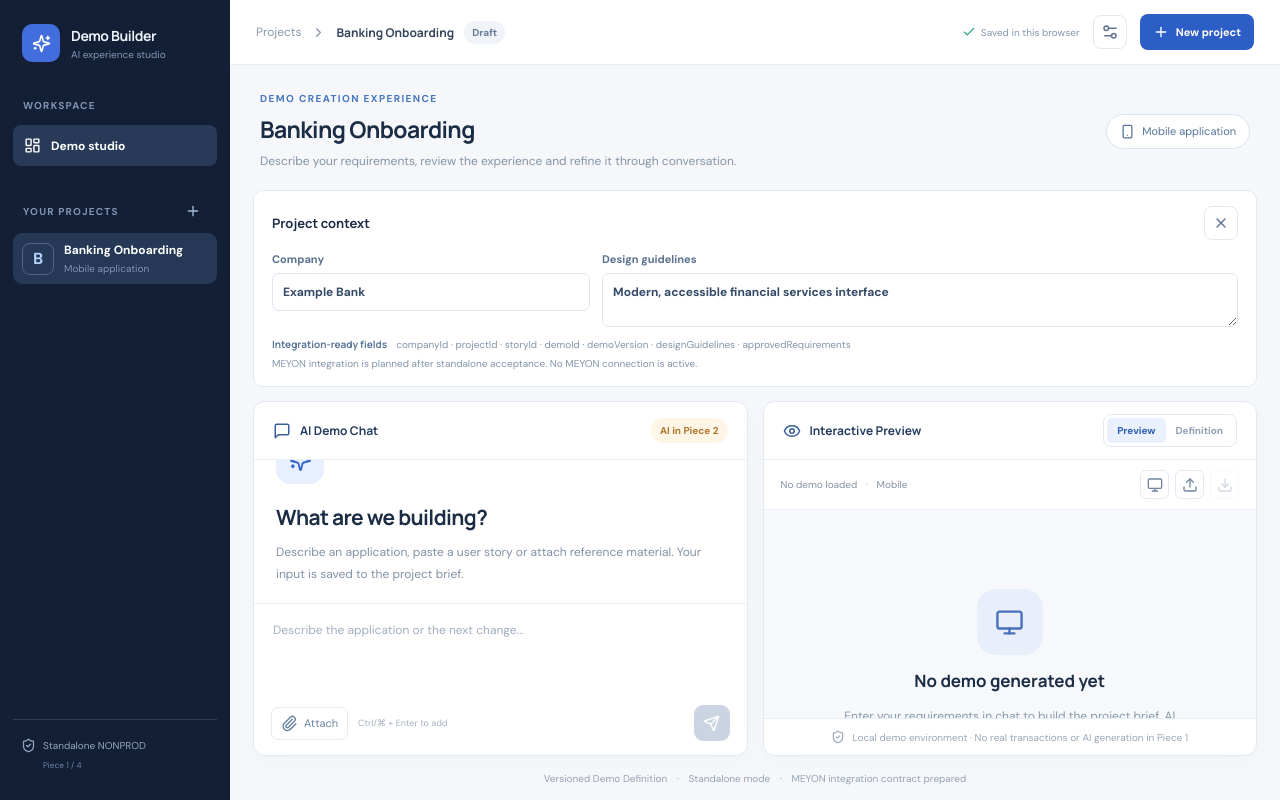
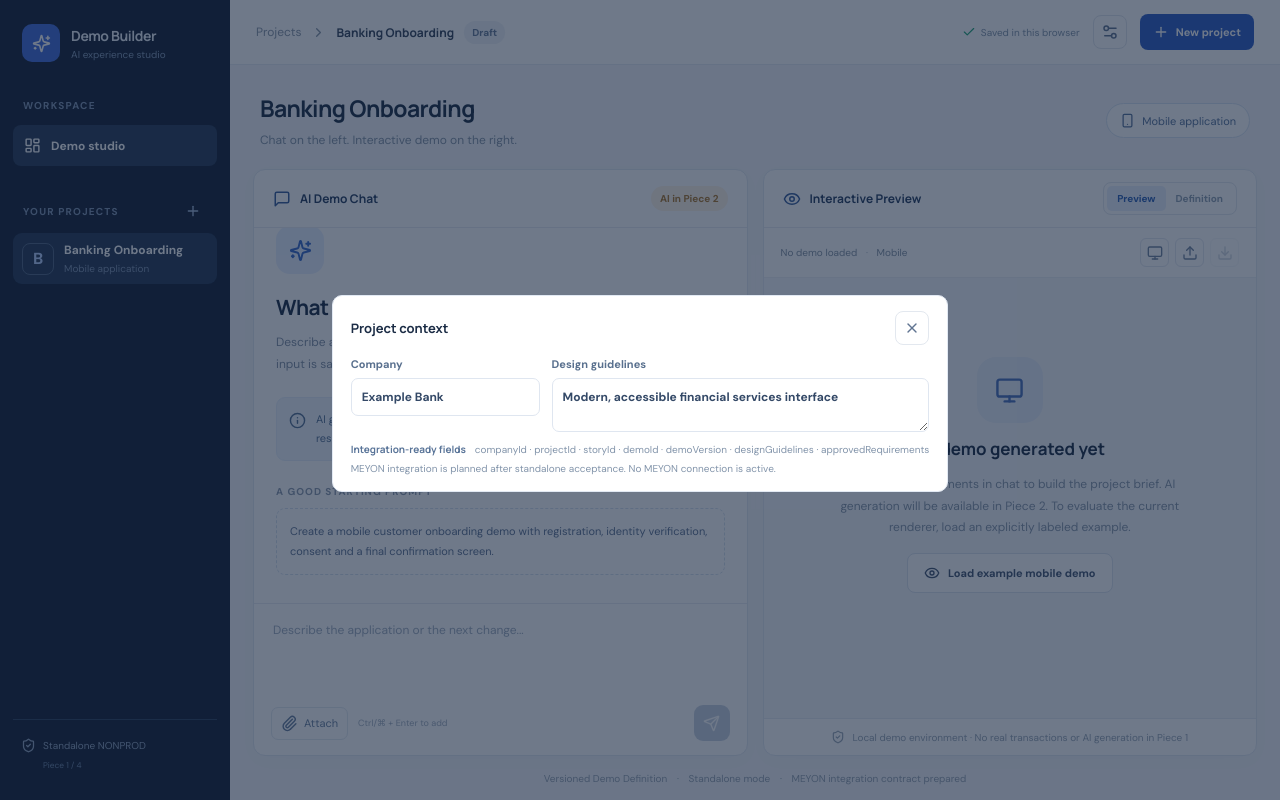
Before and after one commit to dineshsundr24-prog/demo-builder, a React (Vite) app: page / in a window 1280 px wide. Both pictures are taken after a click on the button 1109 px from the left and 32 px from the top of the page. Built offline with nearby package versions, Linux system fonts and the light colour scheme.

Commit message:
fix: move project settings to modal and reclaim demo workspace height

```diff
--- a/src/main.tsx
+++ b/src/main.tsx
@@ -55,8 +55,8 @@ function App(){
  <div className="studio-side-footer"><ShieldCheck size={15}/>Standalone NONPROD <small>Piece 1 / 4</small></div>
  </aside>
  <main className="studio-main"><header className="studio-header"><div className="studio-breadcrumb"><span>Projects</span><ChevronRight size={15}/><strong>{project.name}</strong><span className="studio-status">Draft</span></div><div className="studio-header-actions"><span className="local-label"><Check size={14}/>Saved in this browser</span><button className="studio-icon" title="Project settings" onClick={()=>setDetails(v=>!v)}><Settings2 size={18}/></button><button className="studio-button" onClick={()=>setCreateOpen(true)}><Plus size={16}/>New project</button></div></header>
- <div className="studio-heading"><div><div className="studio-kicker">DEMO CREATION EXPERIENCE</div><h1>{project.name}</h1><p>Describe your requirements, review the experience and refine it through conversation.</p></div><span className="studio-mode">{project.channel==='mobile'?<Smartphone size={15}/>:<Monitor size={15}/>} {project.channel==='mobile'?'Mobile application':'Web portal'}</span></div>
- {details&&<section className="studio-details"><div className="details-header"><h3>Project context</h3><button className="studio-icon" onClick={()=>setDetails(false)}><X size={16}/></button></div><div className="details-grid"><label>Company<input value={project.company} onChange={e=>updateProject({company:e.target.value})} placeholder="Company or bank"/></label><label>Design guidelines<textarea value={project.guidelines} onChange={e=>updateProject({guidelines:e.target.value})} placeholder="Brand colors, spacing, typography, style..."/></label></div><div className="details-summary"><strong>Integration-ready fields</strong><span>companyId · projectId · storyId · demoId · demoVersion · designGuidelines · approvedRequirements</span><p>MEYON integration is planned after standalone acceptance. No MEYON connection is active.</p></div></section>}
+ <div className="studio-heading"><div><h1>{project.name}</h1><p>Chat on the left. Interactive demo on the right.</p></div><span className="studio-mode">{project.channel==='mobile'?<Smartphone size={15}/>:<Monitor size={15}/>} {project.channel==='mobile'?'Mobile application':'Web portal'}</span></div>
+ {details&&<div className="studio-modal-overlay" onClick={()=>setDetails(false)}><section className="studio-details" onClick={e=>e.stopPropagation()}><div className="details-header"><h3>Project context</h3><button className="studio-icon" onClick={()=>setDetails(false)}><X size={16}/></button></div><div className="details-grid"><label>Company<input value={project.company} onChange={e=>updateProject({company:e.target.value})} placeholder="Company or bank"/></label><label>Design guidelines<textarea value={project.guidelines} onChange={e=>updateProject({guidelines:e.target.value})} placeholder="Brand colors, spacing, typography, style..."/></label></div><div className="details-summary"><strong>Integration-ready fields</strong><span>companyId · projectId · storyId · demoId · demoVersion · designGuidelines · approvedRequirements</span><p>MEYON integration is planned after standalone acceptance. No MEYON connection is active.</p></div></section></div>}
  <section className="studio-workarea"><div className="chat-pane"><div className="pane-heading"><div><MessageSquare size={18}/><strong>AI Demo Chat</strong></div><span className="phase-tag">AI in Piece 2</span></div><div className="chat-scroll">
  {project.messages.length===0?<div className="chat-welcome"><span className="chat-welcome-mark"><Sparkles size={23}/></span><h2>What are we building?</h2><p>Describe an application, paste a user story or attach reference material. Your input is saved to the project brief.</p><div className="chat-note"><Info size={17}/><span>AI generation is not connected in Piece 1. We will not display fake AI responses or pretend templates are generated results.</span></div><div className="hint-title">A GOOD STARTING PROMPT</div><div className="sample-prompt">Create a mobile customer onboarding demo with registration, identity verification, consent and a final confirmation screen.</div></div>:<div className="message-list">{project.messages.map(m=><div className={'chat-message '+m.role} key={m.id}><div className="message-role">{m.role==='user'?'You':'System'}</div><p>{m.text}</p></div>)}</div>}
  <div ref={end}/></div>
```
